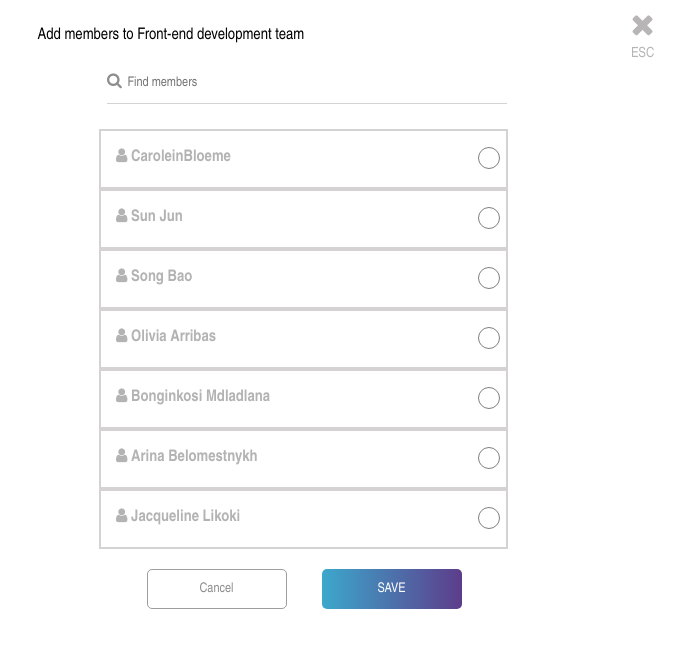
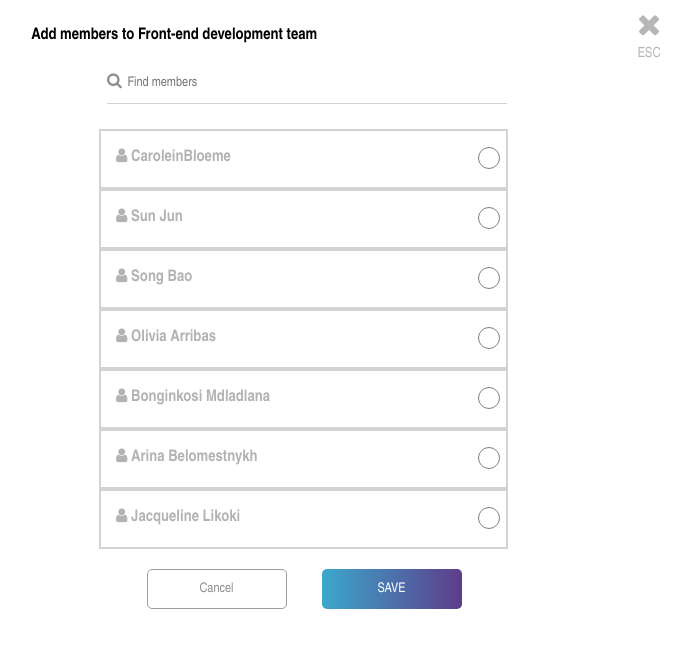
Before and after one commit to Rahaf-Mansour/teamMemberCSS, a plain HTML site: page index.html in a window 1280 px wide. Shown: the whole page, without its empty margins (291-982 px from the left). Drawn offline with Linux system fonts and the light colour scheme.

Commit message:
Update index.html

```diff
--- a/index.html
+++ b/index.html
@@ -12,7 +12,7 @@
 
 <body>
   <header>
-    <p>Add members to Front-end development team</p>
+    <p><strong>Add members to Front-end development team</strong></p>
     <div>
       <button class="btn-esc">
         <div class="icon-esc">
```
